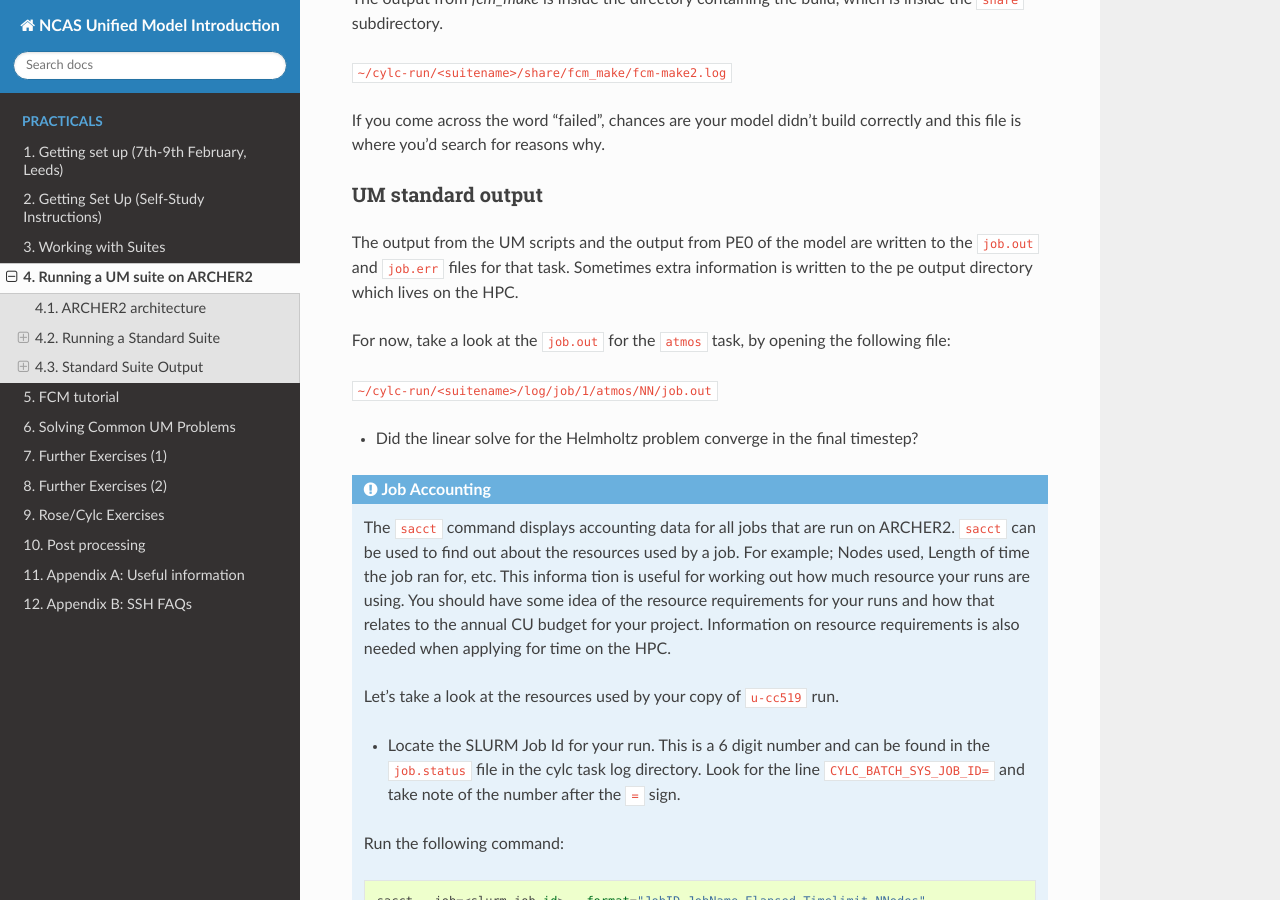
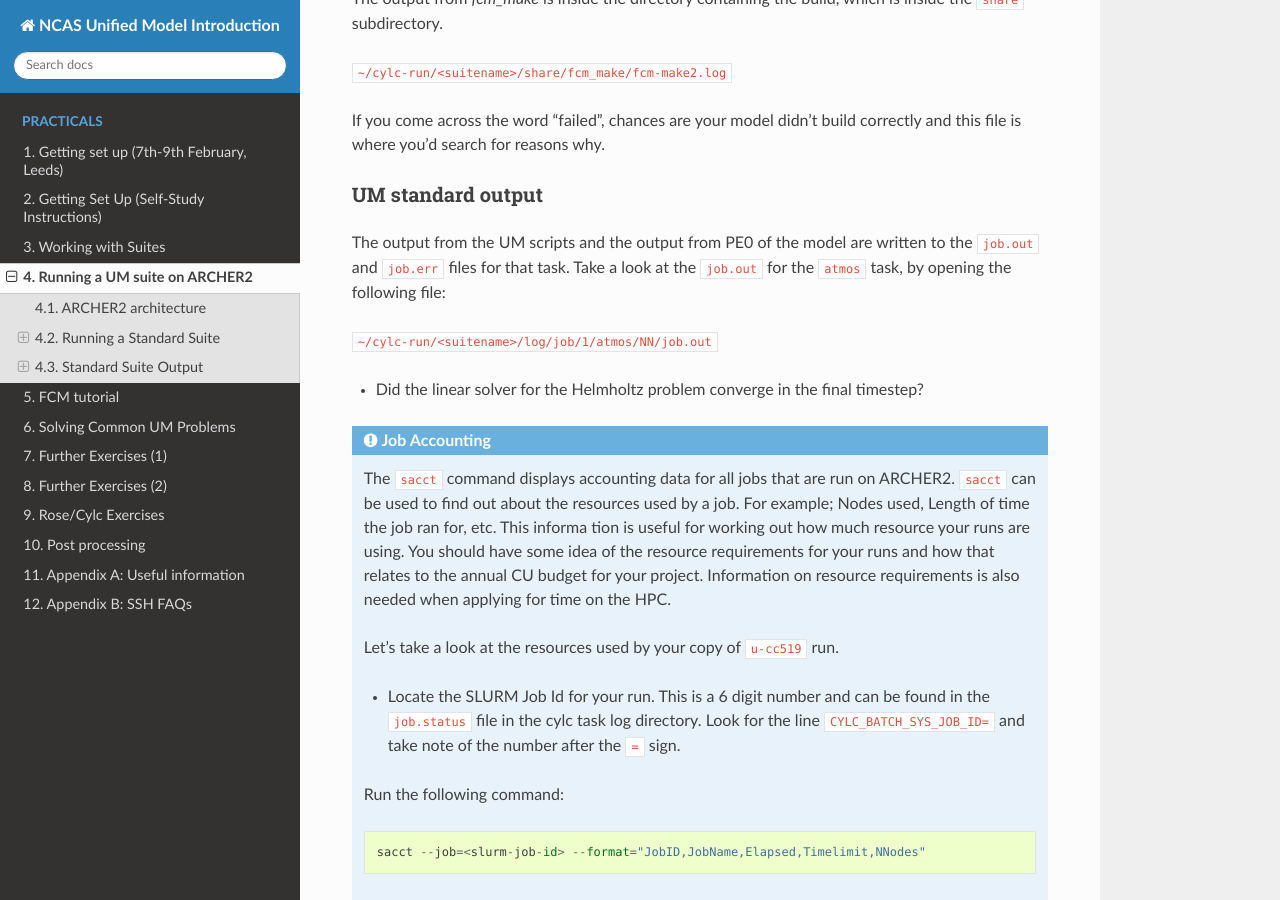
Before and after one commit to NCAS-CMS/um-training, a Sphinx documentation site: the page built from practicals/source/running.rst, in a window 1280 px wide and 900 px high, scrolled down 4198 px. Built offline with Sphinx 7.4.7 and the Read the Docs theme 2.0.0, drawn with Linux system fonts in a browser that asks for light colours.

Commit message:
Minor changes.

````diff
--- a/practicals/source/fcm-tutorial.rst
+++ b/practicals/source/fcm-tutorial.rst
@@ -137,7 +137,7 @@ or by a shorter way:
 
 **Changing code**
 
-Back in the work area directory you created at the beginning of branch creation you should now see that a new directory has appeared and that it is named the same as your branch.  This is your *working copy*. `cd` into this directory and explore the code structure to familiarise yourself with how the code is structured.
+Back in the work area directory you created at the beginning of branch creation you should now see that a new directory has appeared and that it is named the same as your branch.  This is your *working copy*. ``cd`` into this directory and explore the code structure to familiarise yourself with how the code is structured.
 
 Now make some code changes! Use the following scenario to take you through the basic method of changing, adding and deleting files:
 
@@ -315,7 +315,7 @@ This is because the sample branch and your branch contain modifications to the s
 
 Viewing your changes in Trac
 ^^^^^^^^^^^^^^^^^^^^^^^^^^^^
-Making a change to your branch results in a **changeset** which is basically a record of the changes.  One way of viewing the changeset you have just created is to click on :guilabel:`Timeline` in Trac.  The Timeline view is a sequential record of all events in the repository.  You should see changesets for your original commit to your branch and the subsequent commit after resolving the conflicts near the top.  The changesets are numbered corresponding to the revision of your branch which would have been displayed in the GUI when you did a ``fcm commit`` or ```fcm branch info``.  To see all the details click on the line *'Changeset[xxx]...'* relating to your changeset.  Alternatively, if you enter the number of the changeset "[**xxx**]" into the search box at the top right, it will take you directly to the numbered changeset.  Your changeset should look something like this:
+Making a change to your branch results in a **changeset** which is basically a record of the changes.  One way of viewing the changeset you have just created is to click on :guilabel:`Timeline` in Trac.  The Timeline view is a sequential record of all events in the repository.  Near the top, you should see changesets for the creation of your branch, and the subsequent commit for the code changes you made.  The changesets are numbered corresponding to the revision of your branch which would have been displayed in the GUI when you did a ``fcm commit`` or ```fcm branch info``.  To see all the details click on the line *'Changeset[xxx]...'* relating to your changeset.  Alternatively, if you enter the number of the changeset "[**xxx**]" into the search box at the top right, it will take you directly to the numbered changeset.  Your changeset should look something like this:
 
 .. image:: /images/fcm_changeset.png
    :height: 591px
--- a/practicals/source/running.rst
+++ b/practicals/source/running.rst
@@ -146,13 +146,11 @@ If you come across the word "failed", chances are your model didn't build correc
 
 UM standard output
 ^^^^^^^^^^^^^^^^^^
-The output from the UM scripts and the output from PE0 of the model are written to the ``job.out`` and ``job.err`` files for that task. Sometimes extra information is written to the pe output directory which lives on the HPC.
-
-For now, take a look at the ``job.out`` for the ``atmos`` task, by opening the following file:
+The output from the UM scripts and the output from PE0 of the model are written to the ``job.out`` and ``job.err`` files for that task. Take a look at the ``job.out`` for the ``atmos`` task, by opening the following file:
 
 ``~/cylc-run/<suitename>/log/job/1/atmos/NN/job.out``
 
-* Did the linear solve for the Helmholtz problem converge in the final timestep?
+* Did the linear solver for the Helmholtz problem converge in the final timestep?
 
 .. admonition::  Job Accounting
 
````
Also changed, not shown: other parts of practicals/source/fcm-tutorial.rst (+1 -1 lines).
